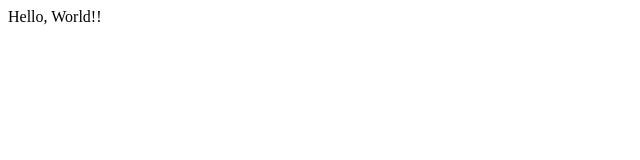
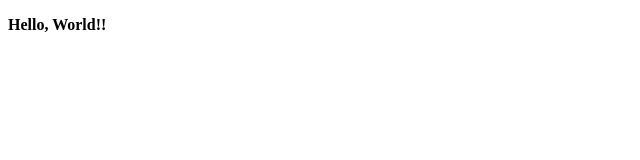
Before and after one commit to kashiwanopaa/blog, a plain HTML site: page index.html in a window 1280 px wide. Shown: the whole page, without its empty margins (0-640 px from the left). Drawn offline with Linux system fonts and the light colour scheme.

Commit message:
Update index.html
フォン度を太文字に変更。

```diff
--- a/index.html
+++ b/index.html
@@ -5,6 +5,6 @@
     <title>Hello World</title>
 </head>
 <body>
-    Hello, World!!
+    <p style="font-weight: bold;">Hello, World!!</p>
 </body>
 </html>
```
